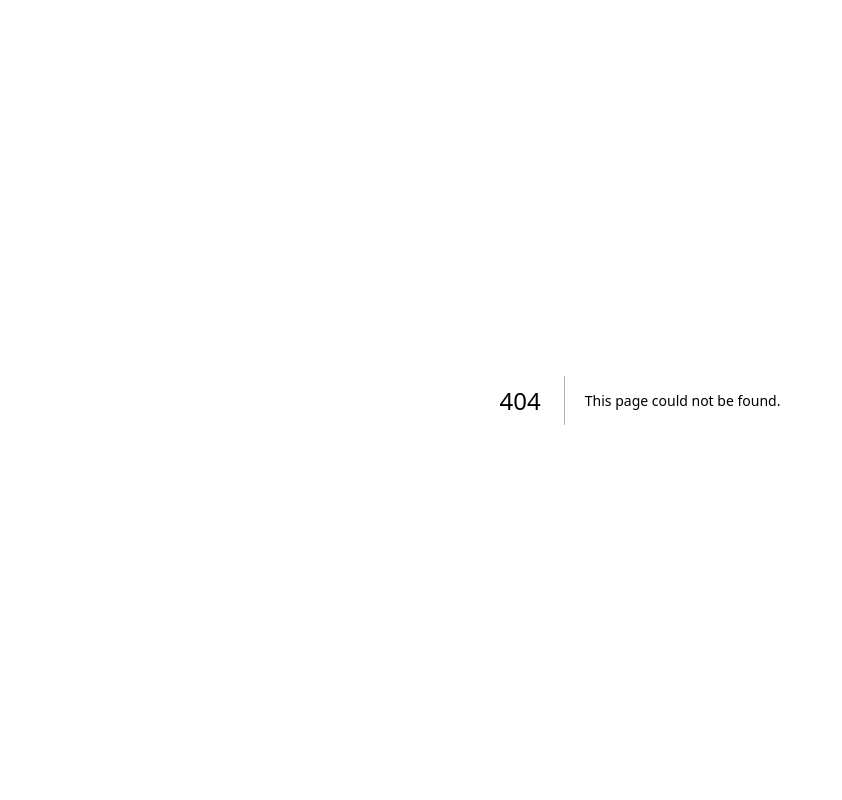
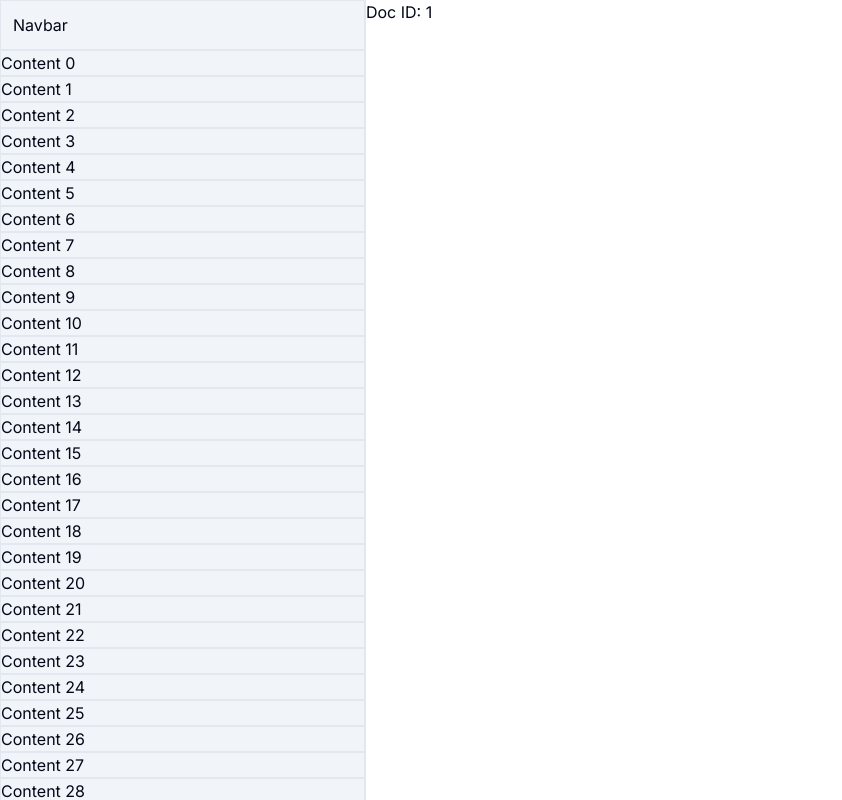
Before and after one commit to ntuee-web-programming/112-1-unit2-notion-clone, a Next.js app: page /docs/1 in a window 1280 px wide. Before the commit this address had no page. Shown: the whole page, without its empty margins (0-842 px from the left). Built offline with nearby package versions, Linux system fonts and the light colour scheme.

Commit message:
feature: add doc page

```diff
--- /dev/null
+++ b/src/app/docs/[docId]/page.tsx
@@ -0,0 +1,10 @@
+"use client";
+
+import { useParams } from "next/navigation";
+
+function DocPage() {
+  const { docId } = useParams();
+  return <div>Doc ID: {docId}</div>;
+}
+
+export default DocPage;
```
